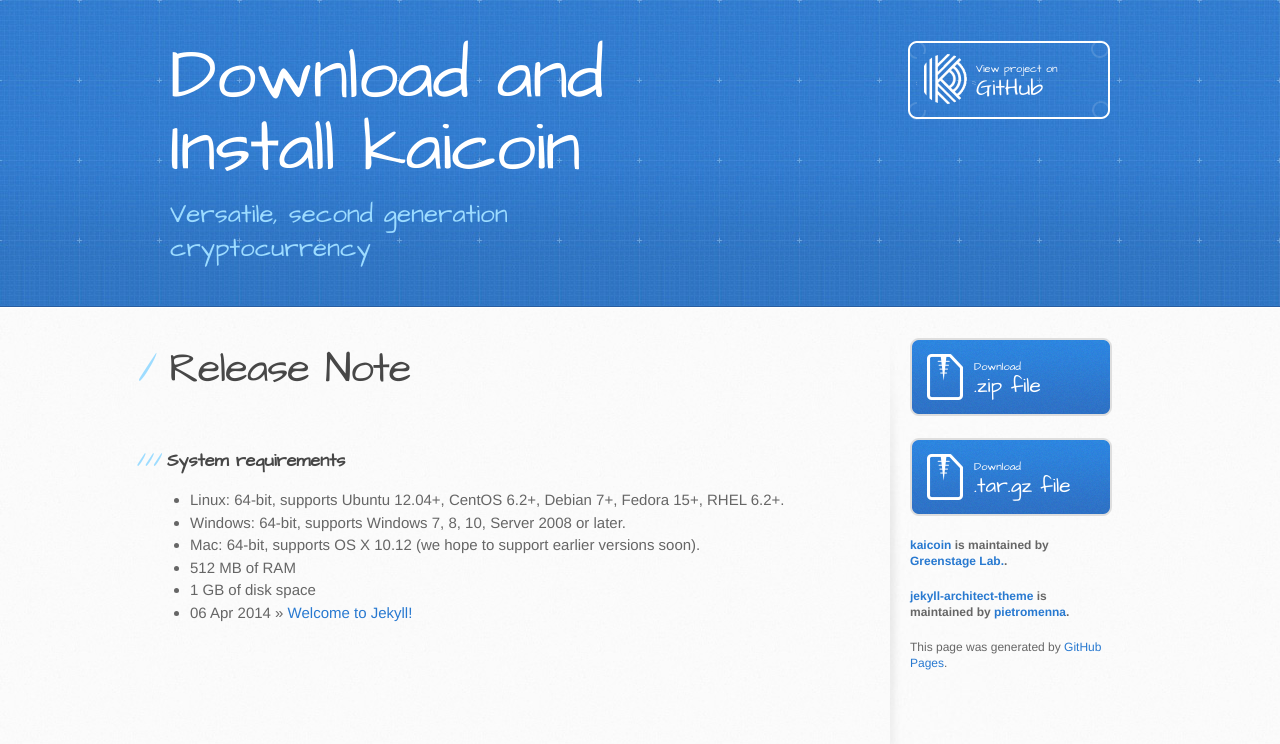
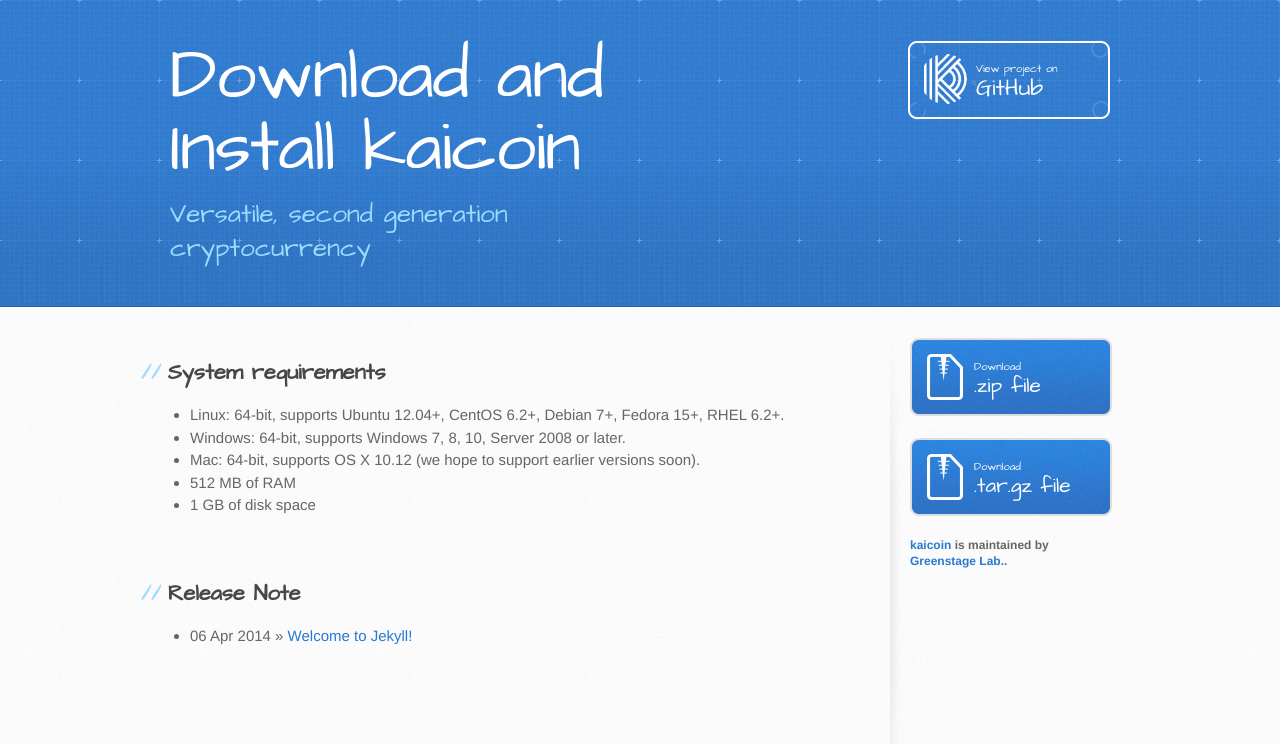
Before and after one commit to kaicoin-io/kaicoin-io.github.com, a Jekyll site: the page built from index.html, in a window 1280 px wide. Shown: the top 744 px of the page. Built offline with Jekyll 4.4.1, drawn with Linux system fonts in a browser that asks for light colours.

Commit message:
Main ui update

```diff
--- a/_layouts/default.html
+++ b/_layouts/default.html
@@ -45,9 +45,6 @@
 
           <p class="repo-owner"><a href="https://github.com/jasonlong/architect-theme">kaicoin</a> is maintained by <a href="https://www.greenstage.co.kr/">Greenstage Lab.</a>.</p>
 
-          <p class="repo-owner"><a href="https://github.com/pietromenna/jekyll-architect-theme">jekyll-architect-theme</a> is maintained by <a href="https://github.com/pietromenna">pietromenna</a>.</p>
-
-          <p>This page was generated by <a href="https://pages.github.com">GitHub Pages</a>.</p>
         </aside>
       </div>
     </div>
--- a/index.html
+++ b/index.html
@@ -4,17 +4,19 @@
 ---
 
 <div id="home">
-  <h1>Release Note</h1>
-  <br>
-  <h3>System requirements</h3>
+  <h2>System requirements</h2>
   <ul class="posts">
     <li>Linux: 64-bit, supports Ubuntu 12.04+, CentOS 6.2+, Debian 7+, Fedora 15+, RHEL 6.2+.</li>
     <li>Windows: 64-bit, supports Windows 7, 8, 10, Server 2008 or later.</li>
     <li>Mac: 64-bit, supports OS X 10.12 (we hope to support earlier versions soon).</li>
     <li>512 MB of RAM</li>
     <li>1 GB of disk space</li>
+  </ul>
+  <br>
+  <h2>Release Note</h2>
+  <ul class="posts">
     {% for post in site.posts %}
-      <li><span>{{ post.date | date_to_string }}</span> &raquo; <a href="{{ site.baseurl }}{{ post.url }}">{{ post.title }}</a></li>
+    <li><span>{{ post.date | date_to_string }}</span> &raquo; <a href="{{ site.baseurl }}{{ post.url }}">{{ post.title }}</a></li>
     {% endfor %}
   </ul>
 </div>
```
